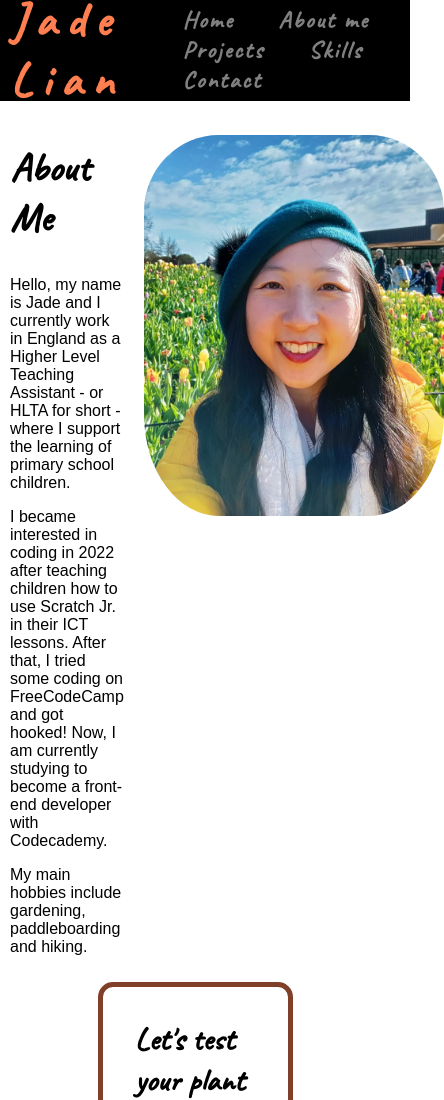
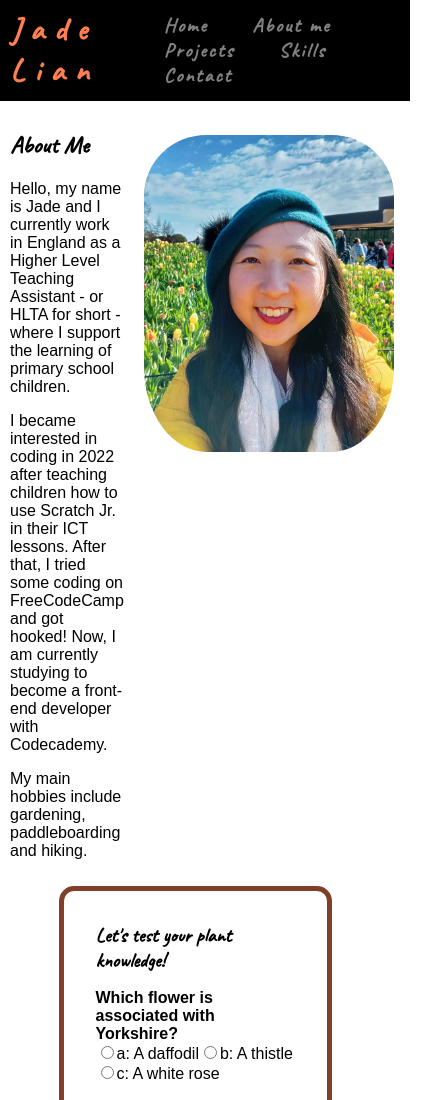
Before and after one commit to hedgebit93/Portfolio-website, a plain HTML site: page index.html in a window 390 px wide. Shown: the top 1100 px of the page, 444 px wide, since content can reach past the window. Drawn offline with Linux system fonts and the light colour scheme.

Commit message:
add media screen sizes

```diff
--- a/resources/styles.css
+++ b/resources/styles.css
@@ -29,6 +29,19 @@ h3,
 p {
     cursor:default;
 }
+
+@media only screen and (max-width: 760px) {
+    h1 {
+        font-size: 2rem;
+    }
+    h2 {
+        font-size: 1.5rem;
+    }
+    h3 {
+        font-size: 1.25rem;
+    }
+}
+
 /* banner */
 .banner {
     display: block;
@@ -79,6 +92,16 @@ li {
     justify-content: center;
     text-decoration: none;
 }
+
+@media only screen and (max-width: 760px) {
+    a {
+        font-size: 1.25rem;
+    }
+    .nav {
+        max-width: 650px;
+    }
+}
+
 /* main */
 body {
 margin: 0 auto;
@@ -126,6 +149,15 @@ main {
     padding-right:20px;
 }
 
+@media only screen and (max-width: 760px) {
+    body {
+        max-width: 650px;
+    }
+    .profile-pic-container img {
+        max-width: 250px;
+    }
+}
+
 /* quiz */
 
 #quiz-container {
@@ -143,6 +175,7 @@ main {
 
 .question {
     font-weight: 600;
+    font-family: sans-serif;
 }
 
 .answers {
@@ -158,11 +191,17 @@ main {
    border-radius: 3px;
    padding: 20px;
    cursor: pointer;
-   margin-bottom: 20px;
+   margin: 0 30%;
 }
 
   #submit:hover {
     background-color: #FFB69C;
+}
+
+@media only screen and (max-width: 760px) {
+    #quiz-container {
+        margin: 0 15%;
+    }
 }
 
 /* project section*/
@@ -184,9 +223,7 @@ main {
 .project-title img {
     width: 400px;
     display: inline-block;
-
 }
-
 
 /* skills section */
 
@@ -194,7 +231,6 @@ main {
     width: 30px;
     padding-right: 10px;
 }
-
 /* contact section */
 
 .contact-img {
```
Also changed, not shown: index.html (+1 -1 lines).
